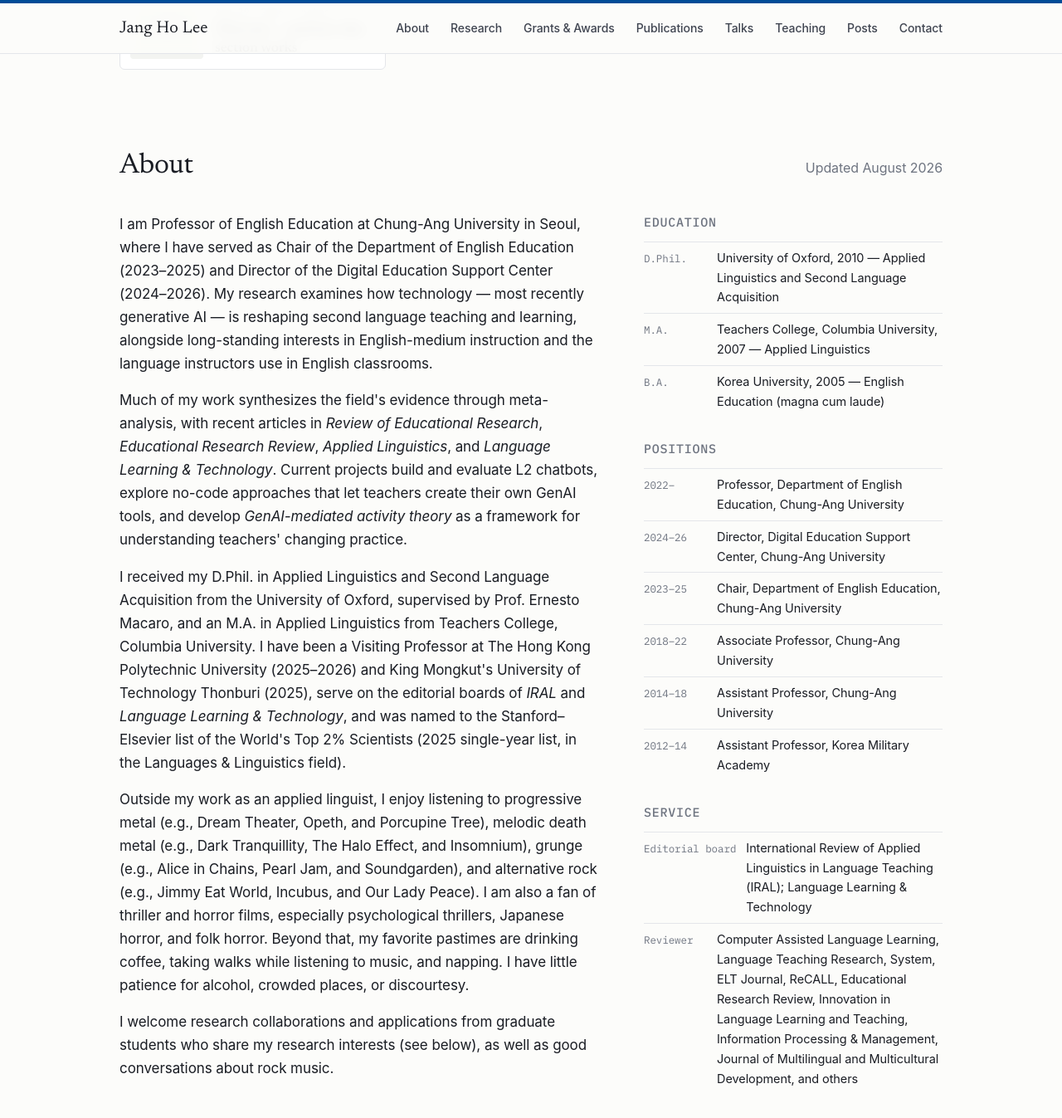
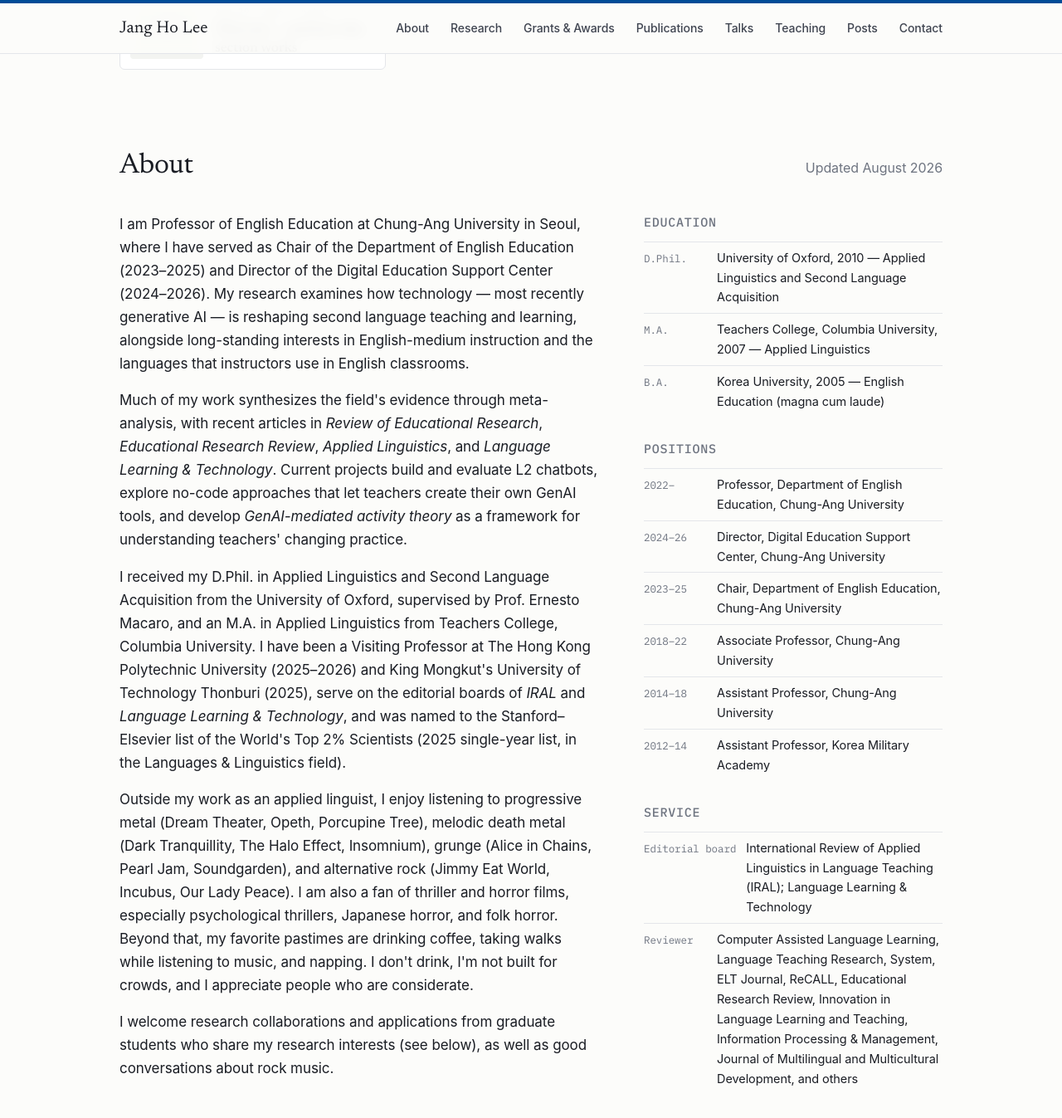
Before and after one commit to jangho330/jangho330.github.io, a Jekyll site: the page built from index.html, in a window 1280 px wide and 1400 px high, scrolled down 547 px. Shown: the top 1347 px of the window at 83% size. Built offline with Jekyll 4.4.1, drawn with Linux system fonts in a browser that asks for light colours; some web fonts are replaced.

Commit message:
Update index.html

```diff
--- a/index.html
+++ b/index.html
@@ -32,10 +32,10 @@ title: Jang Ho Lee — Professor of English Education, Chung-Ang University
   <div class="sec-head"><h2>About</h2><span class="sec-note">Updated {{ site.updated }}</span></div>
   <div class="two">
     <div class="prose">
-      <p>I am Professor of English Education at Chung-Ang University in Seoul, where I have served as Chair of the Department of English Education (2023–2025) and Director of the Digital Education Support Center (2024–2026). My research examines how technology — most recently generative AI — is reshaping second language teaching and learning, alongside long-standing interests in English-medium instruction and the language instructors use in English classrooms.</p>
+      <p>I am Professor of English Education at Chung-Ang University in Seoul, where I have served as Chair of the Department of English Education (2023–2025) and Director of the Digital Education Support Center (2024–2026). My research examines how technology — most recently generative AI — is reshaping second language teaching and learning, alongside long-standing interests in English-medium instruction and the languages that instructors use in English classrooms.</p>
       <p>Much of my work synthesizes the field's evidence through meta-analysis, with recent articles in <em>Review of Educational Research</em>, <em>Educational Research Review</em>, <em>Applied Linguistics</em>, and <em>Language Learning &amp; Technology</em>. Current projects build and evaluate L2 chatbots, explore no-code approaches that let teachers create their own GenAI tools, and develop <em>GenAI-mediated activity theory</em> as a framework for understanding teachers' changing practice.</p>
       <p>I received my D.Phil. in Applied Linguistics and Second Language Acquisition from the University of Oxford, supervised by Prof. Ernesto Macaro, and an M.A. in Applied Linguistics from Teachers College, Columbia University. I have been a Visiting Professor at The Hong Kong Polytechnic University (2025–2026) and King Mongkut's University of Technology Thonburi (2025), serve on the editorial boards of <em>IRAL</em> and <em>Language Learning &amp; Technology</em>, and was named to the Stanford–Elsevier list of the World's Top 2% Scientists (2025 single-year list, in the Languages &amp; Linguistics field).</p>
-      <p>Outside my work as an applied linguist, I enjoy listening to progressive metal (e.g., Dream Theater, Opeth, and Porcupine Tree), melodic death metal (e.g., Dark Tranquillity, The Halo Effect, and Insomnium), grunge (e.g., Alice in Chains, Pearl Jam, and Soundgarden), and alternative rock (e.g., Jimmy Eat World, Incubus, and Our Lady Peace). I am also a fan of thriller and horror films, especially psychological thrillers, Japanese horror, and folk horror. Beyond that, my favorite pastimes are drinking coffee, taking walks while listening to music, and napping. I have little patience for alcohol, crowded places, or discourtesy.</p>
+      <p>Outside my work as an applied linguist, I enjoy listening to progressive metal (Dream Theater, Opeth, Porcupine Tree), melodic death metal (Dark Tranquillity, The Halo Effect, Insomnium), grunge (Alice in Chains, Pearl Jam, Soundgarden), and alternative rock (Jimmy Eat World, Incubus, Our Lady Peace). I am also a fan of thriller and horror films, especially psychological thrillers, Japanese horror, and folk horror. Beyond that, my favorite pastimes are drinking coffee, taking walks while listening to music, and napping. I don't drink, I'm not built for crowds, and I appreciate people who are considerate.</p>
       <p>I welcome research collaborations and applications from graduate students who share my research interests (see below), as well as good conversations about rock music.</p>
     </div>
     <aside class="aside">
```
